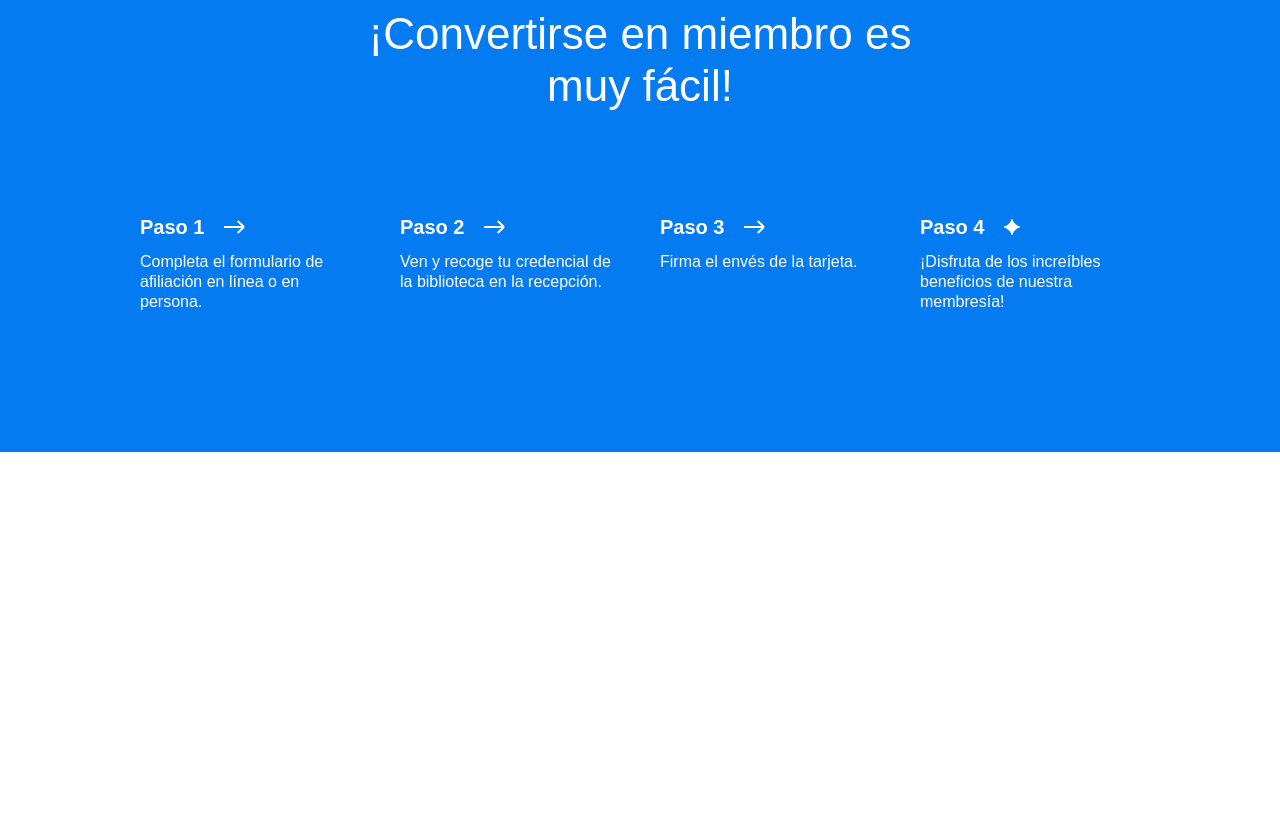
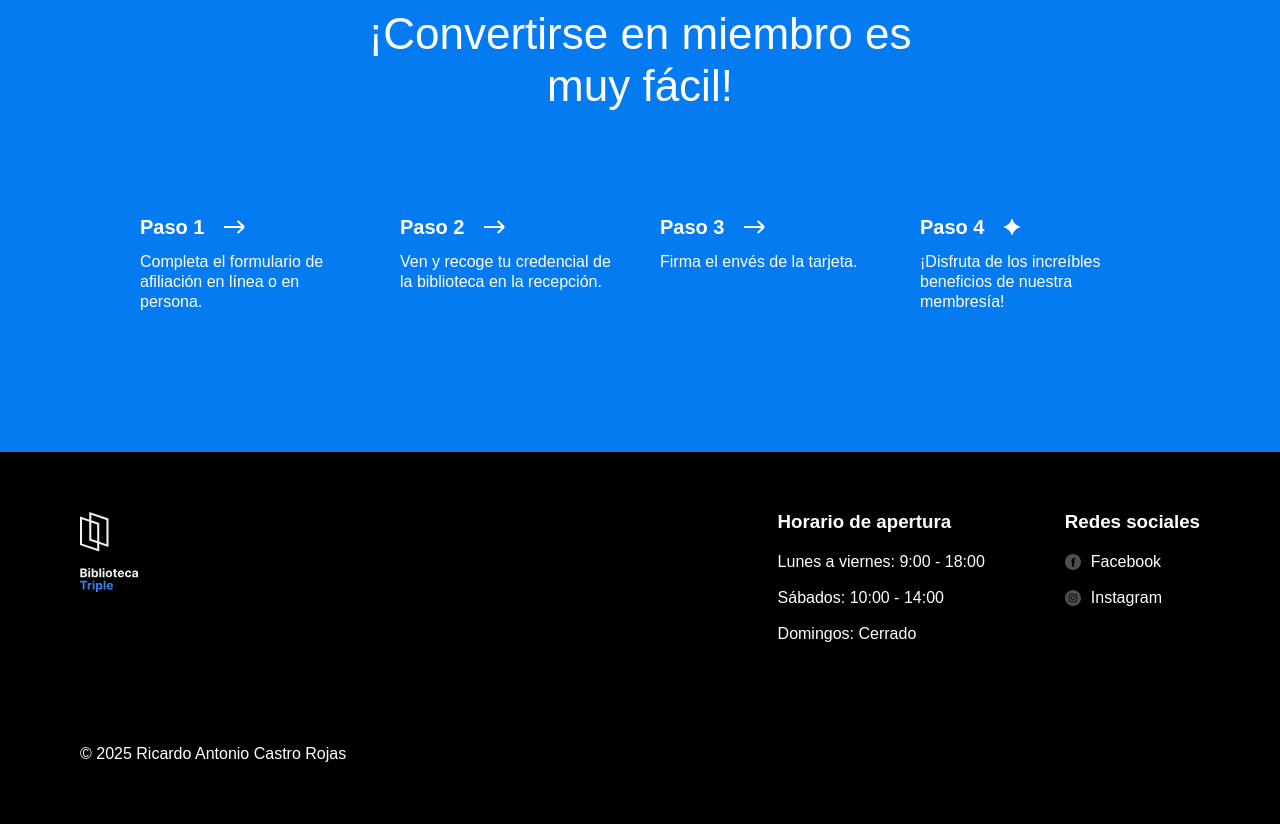
Before and after one commit to Ricaxdo/web_project_library_es, a plain HTML site: page index.html in a window 1280 px wide. Shown: the part 3030-3854 px from the top of the page. Before the commit the page ends 3482 px from the top, so only its background shows below. Drawn offline with Linux system fonts and the light colour scheme.

Commit message:
Se añade footer y sus clases

```diff
--- a/index.html
+++ b/index.html
@@ -36,13 +36,14 @@
               <a href="#events" class="nav__link">Eventos</a>
             </li>
             <li>
-              <a href="#" class="nav__link">Conviértete en miembro</a>
+              <a href="#membership" class="nav__link">Conviértete en miembro</a>
             </li>
             <li>
-              <a href="#" class="nav__link">Contactos</a>
+              <a href="#footer" class="nav__link">Contactos</a>
             </li>
           </ul>
         </nav>
+
         <div class="header__content">
           <div>
             <h1 class="header__title">
@@ -61,6 +62,7 @@
             class="header__image"
           />
         </div>
+
         <div class="header__footer">
           <p class="header__address">Triple Peaks, 200 Success Avenue</p>
         </div>
@@ -230,7 +232,7 @@
           </div>
         </section>
 
-        <section class="membership">
+        <section id="membership" class="membership">
           <h2 class="membership__title">
             ¡Convertirse en miembro es muy fácil!
           </h2>
@@ -288,6 +290,52 @@
           </ul>
         </section>
       </main>
+
+      <footer id="footer" class="footer">
+        <div class="footer__columns">
+          <div class="footer__column">
+            <img
+              src="/images/logo_white.svg"
+              alt="Logo del footer de la biblioteca"
+              class="footer__logo"
+            />
+          </div>
+          <div class="footer__column footer__column_content_hours">
+            <h3 class="footer__column-heading">Horario de apertura</h3>
+            <ul class="footer__list">
+              <li class="footer__list-item">Lunes a viernes: 9:00 - 18:00</li>
+              <li class="footer__list-item">Sábados: 10:00 - 14:00</li>
+              <li class="footer__list-item">Domingos: Cerrado</li>
+            </ul>
+          </div>
+          <div class="footer__column footer__column_content_social">
+            <h3 class="footer__column-heading">Redes sociales</h3>
+            <ul class="footer__list">
+              <li class="footer__list-item">
+                <a href="#" class="footer__column-link">
+                  <img
+                    src="/images/facebook_white.svg"
+                    alt="Icono de Facebook"
+                    class="footer__social-icon"
+                  />
+                  Facebook
+                </a>
+              </li>
+              <li class="footer__list-item">
+                <a href="#" class="footer__column-link">
+                  <img
+                    src="/images/instagram_white.svg"
+                    alt="Icono de Instagram"
+                    class="footer__social-icon"
+                  />
+                  Instagram</a
+                >
+              </li>
+            </ul>
+          </div>
+        </div>
+        <p class="footer__copyright">© 2025 Ricardo Antonio Castro Rojas</p>
+      </footer>
     </div>
   </body>
 </html>
--- a/styles/style.css
+++ b/styles/style.css
@@ -338,40 +338,60 @@
 
 .footer {
   box-sizing: border-box;
+  padding: 60px 80px;
+  background-color: #000000;
 }
 
 .footer__columns {
+  display: flex;
+  justify-content: space-between;
 }
 
 .footer__column_content_hours {
+  margin: 0 0 0 auto;
 }
 
 .footer__column_content_social {
+  margin: 0 0 0 80px;
 }
 
 .footer__logo {
+  width: 58px;
+  height: 80px;
 }
 
 .footer__column-heading {
+  color: #ffffff;
+  margin: 0 0 20px;
 }
 
 .footer__list {
-  /* El siguiente código elimina los estilos predeterminados del navegador para las listas */
   list-style-type: none;
   padding: 0;
   margin: 0;
+  gap: 16px;
+  display: flex;
+  flex-direction: column;
 }
 
 .footer__list-item {
+  color: #ffffff;
 }
 
 .footer__column-link {
   color: white;
   text-decoration: none;
+  gap: 10px;
+  align-items: center;
+  display: flex;
 }
 
 .footer__social-icon {
+  width: 16px;
+  height: 16px;
 }
 
 .footer__copyright {
+  color: #ffffff;
+  margin: 100px 0 0;
 }
```
